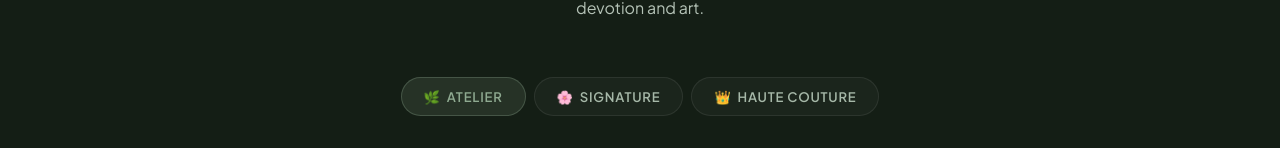
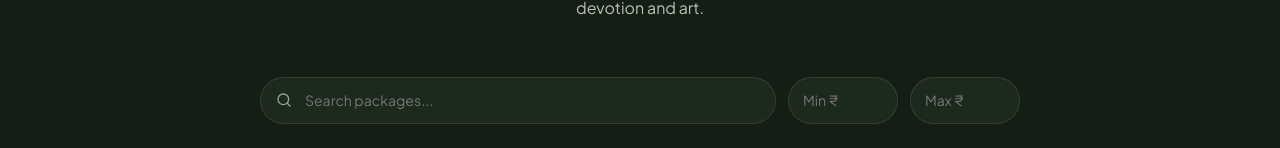
Before and after one commit to Gayatriraulji/Events-Moments, a React (Create React App) app in the folder frontend/: page /packages in a window 1280 px wide. Shown: the part 354-502 px from the top of the page. Built offline with nearby package versions, Linux system fonts and the light colour scheme; no server answers; a web font is replaced by a local one.

Commit message:
feat(packages): display all packages as cards without tier filter buttons

```diff
--- a/frontend/src/components/Packages.jsx
+++ b/frontend/src/components/Packages.jsx
@@ -88,7 +88,6 @@ const Packages = () => {
   const [searchTerm, setSearchTerm] = useState("");
   const [minPrice, setMinPrice] = useState("");
   const [maxPrice, setMaxPrice] = useState("");
-  const [selectedTier, setSelectedTier] = useState("basic");
   const [hoveredId, setHoveredId] = useState(null);
 
   useEffect(() => {
@@ -117,8 +116,7 @@ const Packages = () => {
     const price = pkg.price || 0;
     const matchesMin = minPrice === "" || price >= Number(minPrice);
     const matchesMax = maxPrice === "" || price <= Number(maxPrice);
-    const matchesTier = pkg.tier === selectedTier;
-    return matchesSearch && matchesMin && matchesMax && matchesTier;
+    return matchesSearch && matchesMin && matchesMax;
   });
 
   return (
@@ -158,46 +156,7 @@ const Packages = () => {
         </p>
       </div>
 
-      {/* Tier Filter Tabs */}
-      <div
-        style={{
-          display: "flex",
-          gap: "8px",
-          flexWrap: "wrap",
-          justifyContent: "center",
-          marginBottom: "2rem",
-        }}
-      >
-        {["basic", "premium", "luxury"].map((tier) => {
-          const cfg = tierConfig[tier];
-          const isActive = selectedTier === tier;
-          return (
-            <button
-              key={tier}
-              onClick={() => setSelectedTier(tier)}
-              style={{
-                padding: "8px 22px",
-                borderRadius: "9999px",
-                border: `1px solid ${isActive ? (cfg?.border || "#C5A059") : "rgba(255,255,255,0.08)"}`,
-                background: isActive ? (cfg?.bg || "rgba(197, 160, 89, 0.25)") : "rgba(255,255,255,0.03)",
-                color: isActive ? (cfg?.color || "#DFBF80") : "#A6B8A8",
-                cursor: "pointer",
-                fontSize: "0.82rem",
-                fontWeight: 600,
-                letterSpacing: "0.06em",
-                textTransform: "uppercase",
-                transition: "all 0.25s ease",
-                display: "flex",
-                alignItems: "center",
-                gap: "6px",
-              }}
-            >
-              {cfg && <span>{cfg.icon}</span>}
-              <span>{cfg?.label}</span>
-            </button>
-          );
-        })}
-      </div>
+
 
       {/* Search & Price Filter */}
       <div
```
